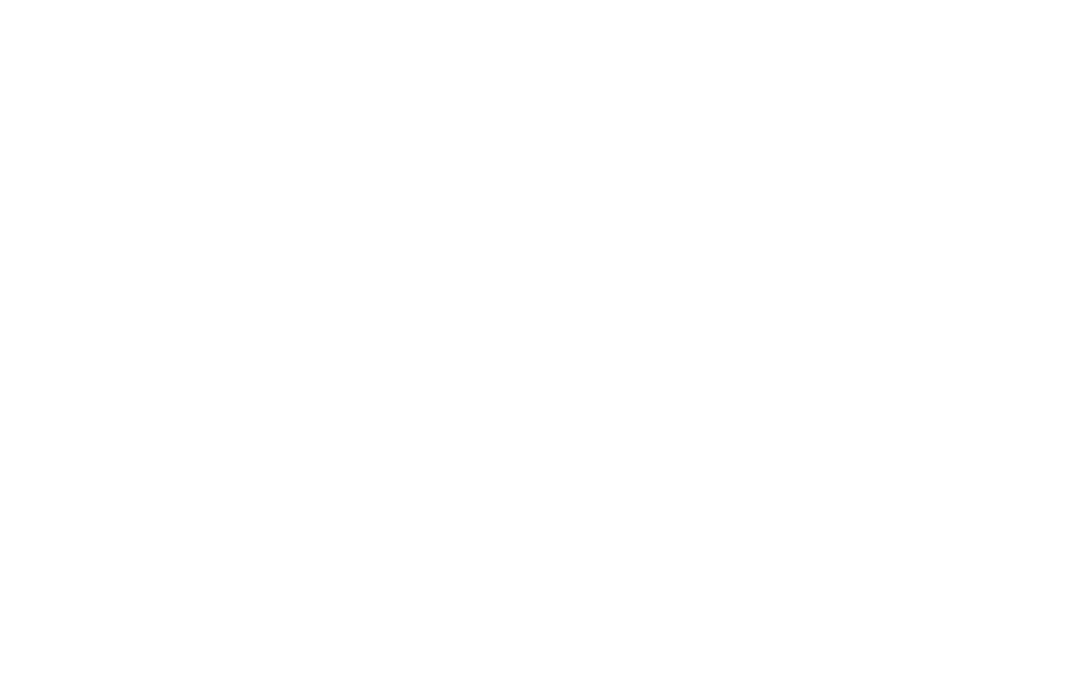
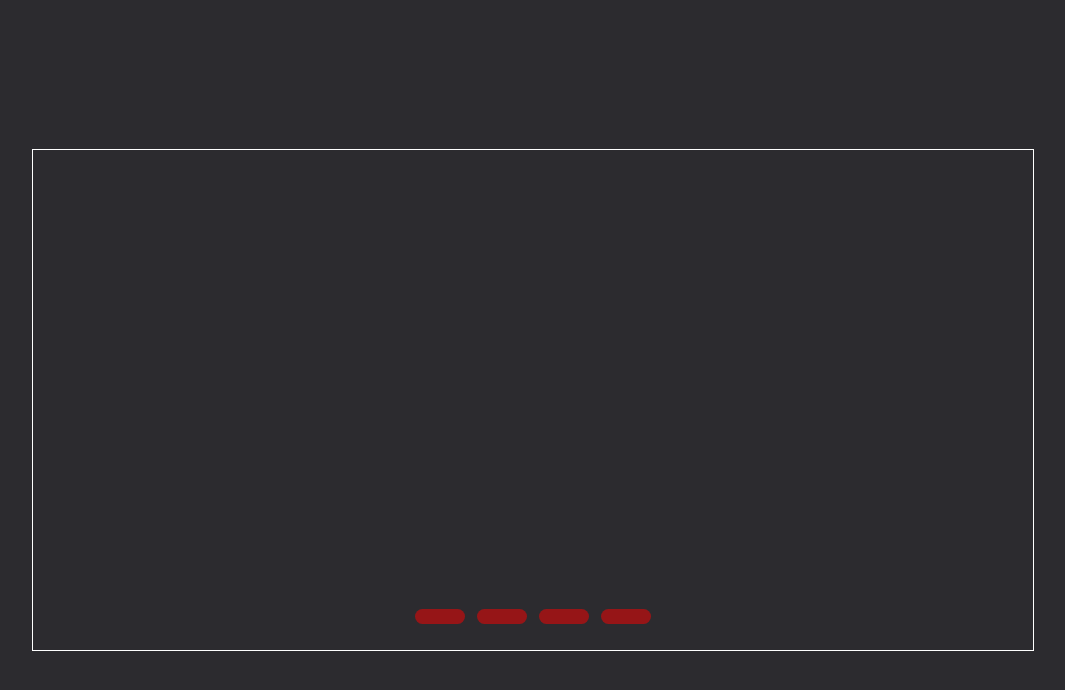
Before and after one commit to WayyzOP/cssMemSlider, a plain HTML site: page cssMemSlider/index.html in a window 1280 px wide. Shown: the whole page, without its empty margins (107-1172 px from the left). Drawn offline with Linux system fonts and the light colour scheme.

Commit message:
feat: add basic layout for slider and some styles (Wen, May 5, 2022 18:18:34)

```diff
--- a/cssMemSlider/index.html
+++ b/cssMemSlider/index.html
@@ -5,8 +5,41 @@
     <meta http-equiv="X-UA-Compatible" content="IE=edge">
     <meta name="viewport" content="width=device-width, initial-scale=1.0">
     <title>Document</title>
+    <link rel="stylesheet" href="./style.css">
 </head>
 <body>
+    <header>
 
+    </header>
+
+    <main>
+        <div class="slider main">
+            <div class="slides">
+
+                <input type="radio" name="slide" id="sl-1">
+                <input type="radio" name="slide" id="sl-2">
+                <input type="radio" name="slide" id="sl-3">
+                <input type="radio" name="slide" id="sl-4">
+
+                <slide><img src="" alt=""></slide>
+                <slide><img src="" alt=""></slide>
+                <slide><img src="" alt=""></slide>
+                <slide><img src="" alt=""></slide>
+
+            </div>
+
+            <div class="nav">
+                <label for="sl-1" class="bar"></label>
+                <label for="sl-2" class="bar"></label>
+                <label for="sl-3" class="bar"></label>
+                <label for="sl-4" class="bar"></label>
+            </div>
+
+        </div>
+    </main>
+
+    <footer>
+
+    </footer>
 </body>
 </html>
--- a/cssMemSlider/style.css
+++ b/cssMemSlider/style.css
@@ -0,0 +1,51 @@
+* {
+    margin: 0;
+    padding: 0;
+}
+
+body {
+    background-color: #2C2B2F;
+}
+
+.slider {
+    width: 1000px;
+    height: 500px;
+    overflow: hidden;
+    border: 1px solid white;
+}
+
+.main {
+    position: absolute;
+    top: 50%;
+    left: 50%;
+    transform: translate(-50%, -50%);
+}
+
+.nav {
+    display: flex;
+    position: absolute;
+    bottom: 20px;
+    left: 50%;
+    transform: translateX(-50%);
+}
+
+.bar {
+    height: 15px;
+    width: 50px;
+    margin: 6px;
+    cursor: pointer;
+    background-color: red;
+    opacity: 0.5;
+    border-radius: 10px;
+    transition: all 0.4s;
+}
+
+.bar:hover {
+    opacity: 0.9;
+    transform: scale(1.1);
+}
+
+input[name="slide"] {
+    position: absolute;
+    visibility: hidden;
+}
```
